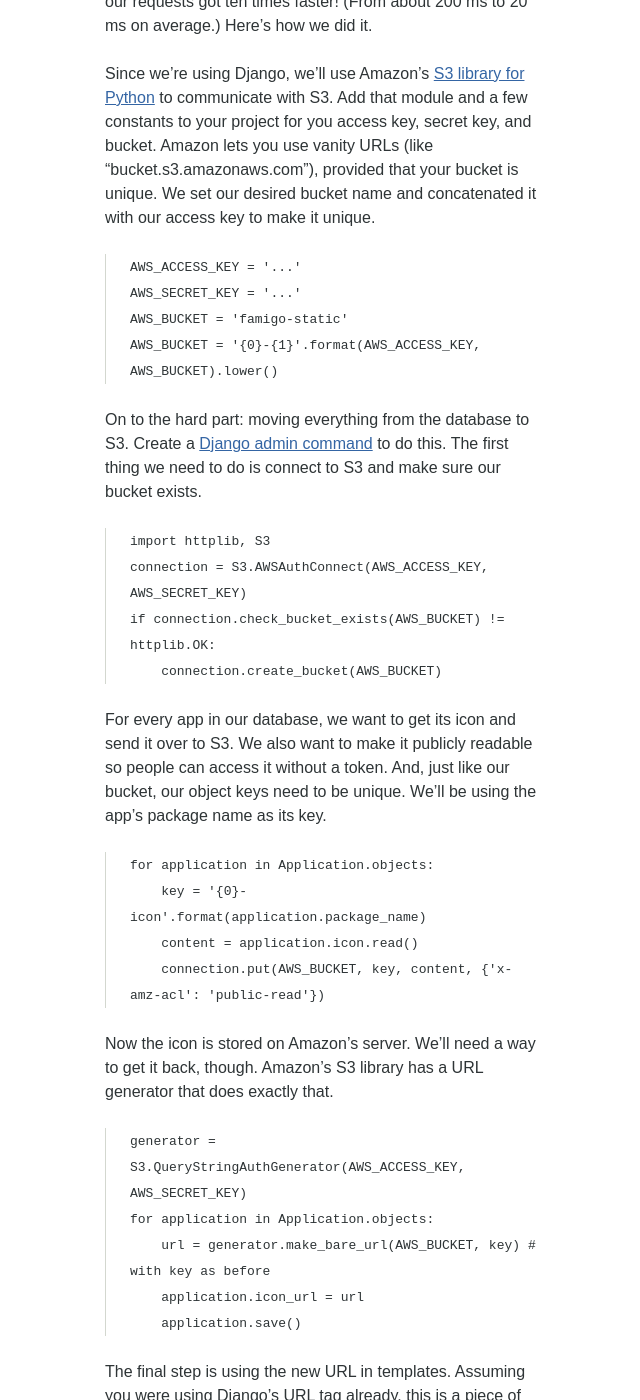
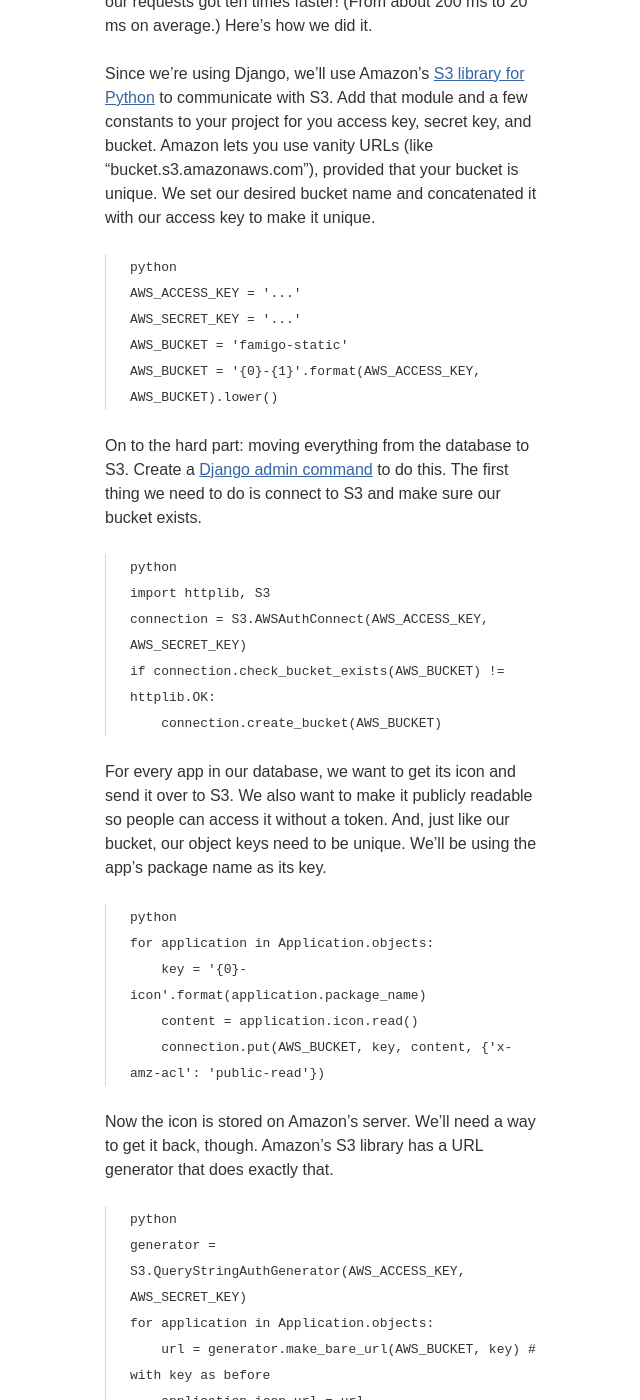
Before and after one commit to tfausak/tfausak.github.io, a Jekyll site: the page built from _posts/2011-10-26-moving-static-assets-to-s3.md, in a window 1280 px wide and 1400 px high, scrolled down 611 px. Shown: the whole window, without its empty margins (319-959 px from the left). Built offline with Jekyll 4.4.1, drawn with Linux system fonts in a browser that asks for light colours; some of the changed text lies outside the part shown.

Commit message:
Try to add syntax highlighting.

```diff
--- a/_posts/2011-10-26-moving-static-assets-to-s3.md
+++ b/_posts/2011-10-26-moving-static-assets-to-s3.md
@@ -28,6 +28,7 @@
 that your bucket is unique. We set our desired bucket name and
 concatenated it with our access key to make it unique.
 
+    python
     AWS_ACCESS_KEY = '...'
     AWS_SECRET_KEY = '...'
     AWS_BUCKET = 'famigo-static'
@@ -37,6 +38,7 @@
 Create a [Django admin command][9] to do this. The first thing we
 need to do is connect to S3 and make sure our bucket exists.
 
+    python
     import httplib, S3
     connection = S3.AWSAuthConnect(AWS_ACCESS_KEY, AWS_SECRET_KEY)
     if connection.check_bucket_exists(AWS_BUCKET) != httplib.OK:
@@ -48,6 +50,7 @@
 keys need to be unique. We'll be using the app's package name as
 its key.
 
+    python
     for application in Application.objects:
         key = '{0}-icon'.format(application.package_name)
         content = application.icon.read()
@@ -57,6 +60,7 @@
 it back, though. Amazon's S3 library has a URL generator that does
 exactly that.
 
+    python
     generator = S3.QueryStringAuthGenerator(AWS_ACCESS_KEY, AWS_SECRET_KEY)
     for application in Application.objects:
         url = generator.make_bare_url(AWS_BUCKET, key) # with key as before
```
